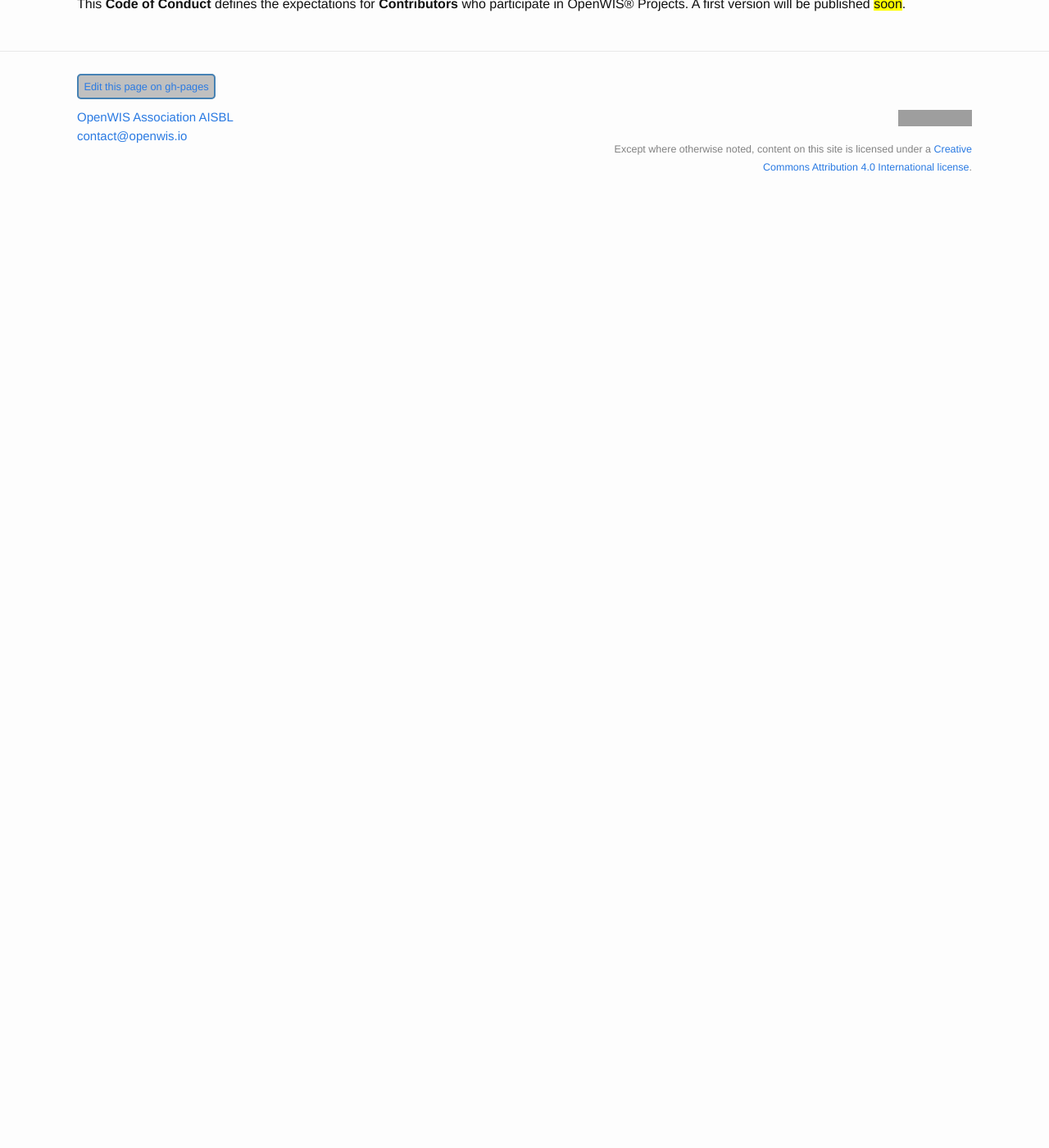
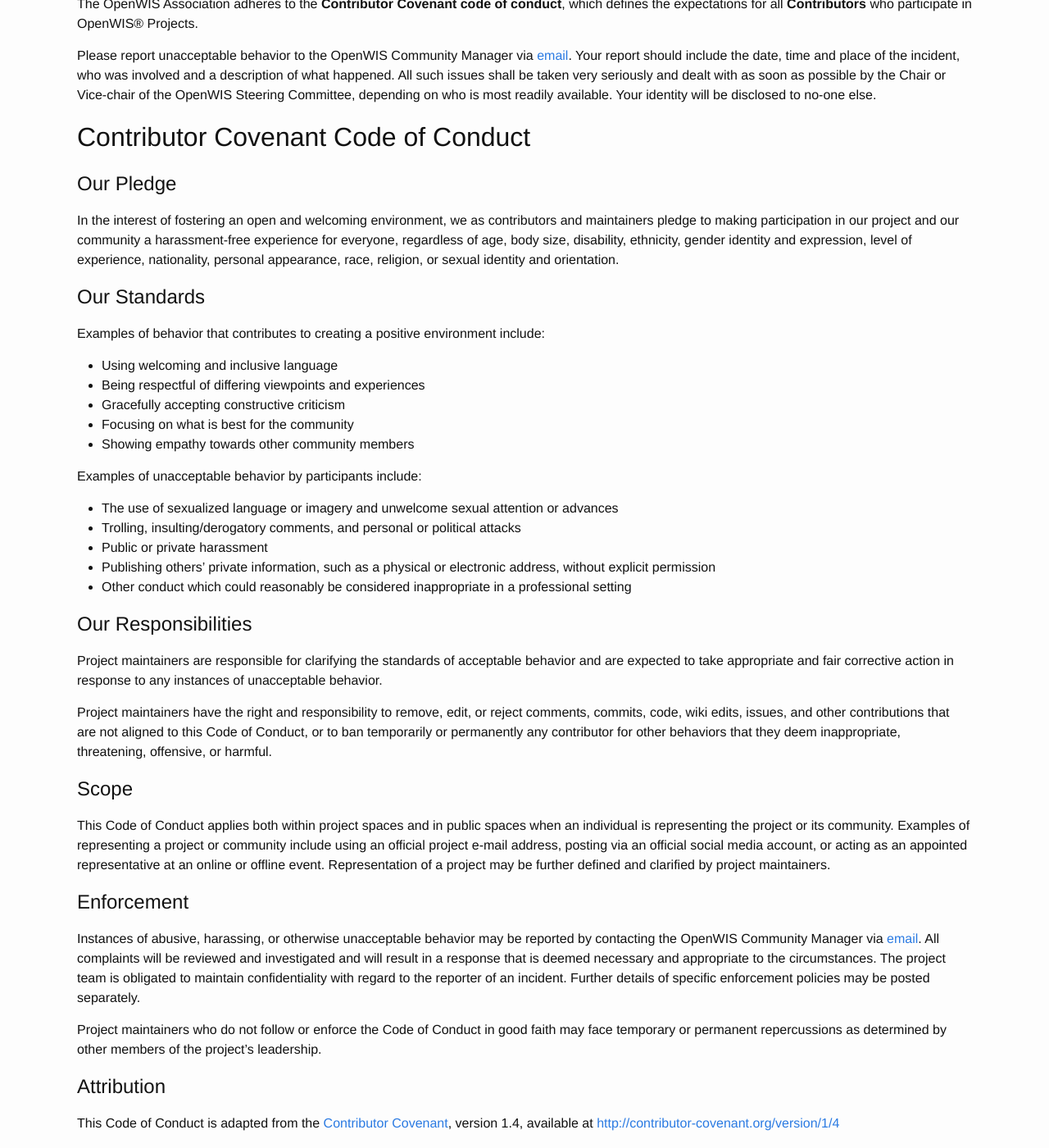
Before and after one commit to OpenWIS/openwis-documentation, a Jekyll site: the page built from conduct/index.md, in a window 1280 px wide and 1400 px high, scrolled down 218 px. Shown: the whole window at 82% size. Built offline with Jekyll 4.4.1, drawn with Linux system fonts in a browser that asks for light colours; before the commit the page ends 900 px from its top, so only the background shows below that; grey boxes are pictures that could not be loaded.

Commit message:
Add Code of Conduct

```diff
--- a/conduct/index.md
+++ b/conduct/index.md
@@ -6,4 +6,81 @@
 
 # {{ site.data.conduct.title }}
 
-This **Code of Conduct** defines the expectations for **Contributors** who participate in OpenWIS® Projects. A first version will be published <span style="background-color:yellow">soon</span>.
+The OpenWIS Association adheres to the **Contributor Covenant code of conduct**, which defines the expectations for all **Contributors** who participate in OpenWIS® Projects.
+
+Please report unacceptable behavior to the OpenWIS Community Manager via [email](mailto:contact@openwis.io).  Your report should include the date, time and place of the incident, who was involved and a description of what happened.  All such issues shall be taken very seriously and dealt with as soon as possible by the Chair or Vice-chair of the OpenWIS Steering Committee, depending on who is most readily available.  Your identity will be disclosed to no-one else.
+
+# Contributor Covenant Code of Conduct
+
+## Our Pledge
+
+In the interest of fostering an open and welcoming environment, we as
+contributors and maintainers pledge to making participation in our project and
+our community a harassment-free experience for everyone, regardless of age, body
+size, disability, ethnicity, gender identity and expression, level of experience,
+nationality, personal appearance, race, religion, or sexual identity and
+orientation.
+
+## Our Standards
+
+Examples of behavior that contributes to creating a positive environment
+include:
+
+* Using welcoming and inclusive language
+* Being respectful of differing viewpoints and experiences
+* Gracefully accepting constructive criticism
+* Focusing on what is best for the community
+* Showing empathy towards other community members
+
+Examples of unacceptable behavior by participants include:
+
+* The use of sexualized language or imagery and unwelcome sexual attention or
+advances
+* Trolling, insulting/derogatory comments, and personal or political attacks
+* Public or private harassment
+* Publishing others' private information, such as a physical or electronic
+  address, without explicit permission
+* Other conduct which could reasonably be considered inappropriate in a
+  professional setting
+
+## Our Responsibilities
+
+Project maintainers are responsible for clarifying the standards of acceptable
+behavior and are expected to take appropriate and fair corrective action in
+response to any instances of unacceptable behavior.
+
+Project maintainers have the right and responsibility to remove, edit, or
+reject comments, commits, code, wiki edits, issues, and other contributions
+that are not aligned to this Code of Conduct, or to ban temporarily or
+permanently any contributor for other behaviors that they deem inappropriate,
+threatening, offensive, or harmful.
+
+## Scope
+
+This Code of Conduct applies both within project spaces and in public spaces
+when an individual is representing the project or its community. Examples of
+representing a project or community include using an official project e-mail
+address, posting via an official social media account, or acting as an appointed
+representative at an online or offline event. Representation of a project may be
+further defined and clarified by project maintainers.
+
+## Enforcement
+
+Instances of abusive, harassing, or otherwise unacceptable behavior may be
+reported by contacting the OpenWIS Community Manager via [email](mailto:contact@openwis.io). All
+complaints will be reviewed and investigated and will result in a response that
+is deemed necessary and appropriate to the circumstances. The project team is
+obligated to maintain confidentiality with regard to the reporter of an incident.
+Further details of specific enforcement policies may be posted separately.
+
+Project maintainers who do not follow or enforce the Code of Conduct in good
+faith may face temporary or permanent repercussions as determined by other
+members of the project's leadership.
+
+## Attribution
+
+This Code of Conduct is adapted from the [Contributor Covenant][homepage], version 1.4,
+available at [http://contributor-covenant.org/version/1/4][version]
+
+[homepage]: http://contributor-covenant.org
+[version]: http://contributor-covenant.org/version/1/4/
```
